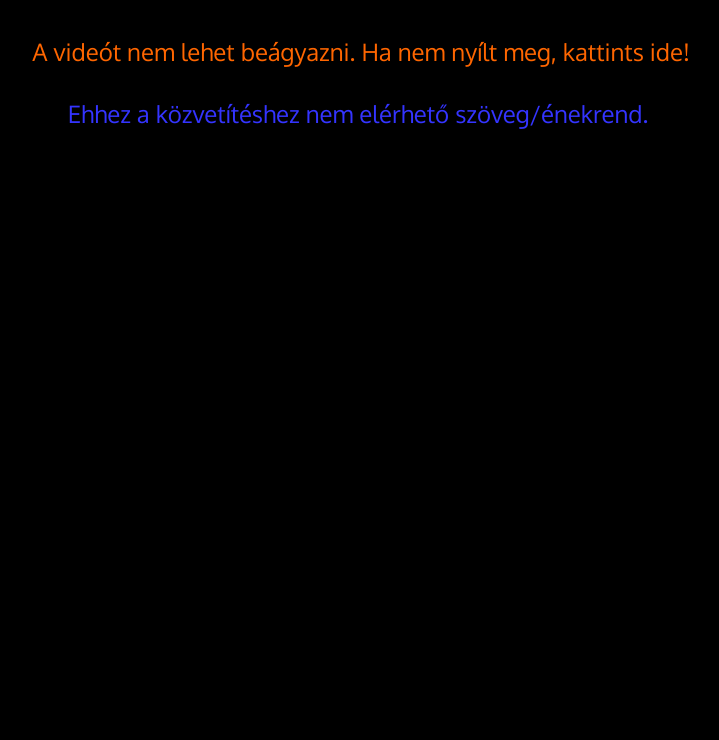
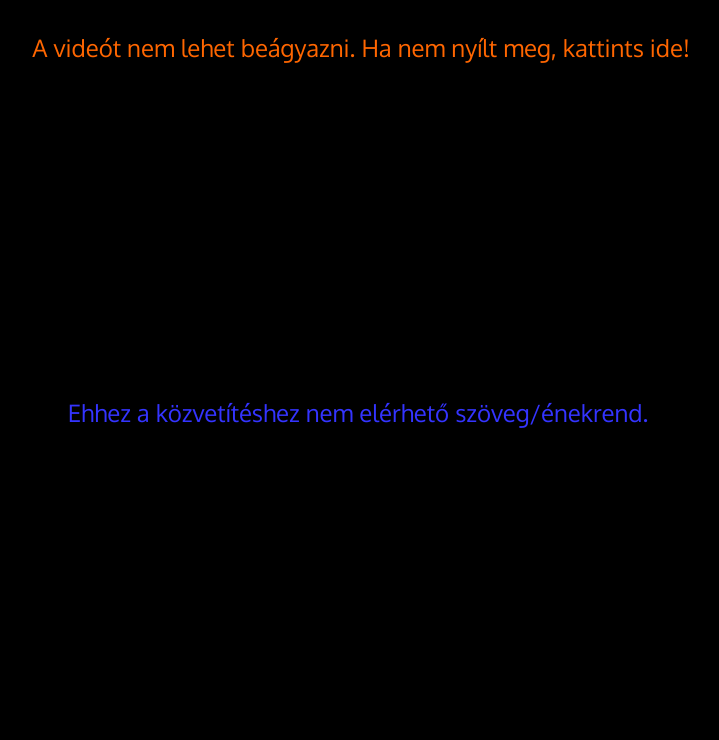
Before and after one commit to molnarm/liturgia.tv, a Django app: template zsolozsma/templates/zsolozsma/broadcast.html in a window 1280 px wide. Shown: the part 60-800 px from the top of the page, without its empty margins (299-1018 px from the left). Run offline with Django 3.2, Linux system fonts and the light colour scheme; the template is opened without the code that fills it, so the values that code supplies are empty; parts of the project's set-up code (start-up, migrations or seed data) failed here and were passed over.

Commit message:
közvetítés nézet elrendezései

```diff
--- a/zsolozsma/queries.py
+++ b/zsolozsma/queries.py
@@ -5,6 +5,7 @@ from django.core.exceptions import ObjectDoesNotExist
 import urllib.request
 
 SCHEDULE_FUTURE_DAYS = 7
+TIMEDELTA_TOLERANCE = 15
 
 
 class ScheduleItem(object):
@@ -70,8 +71,6 @@ def get_schedule(
 
 # (enabled, live)
 def get_broadcast_status(event, date):
-    TIMEDELTA_TOLERANCE = 15
-
     now = datetime.now()
     if (now.date() < date):
         return (False, False)
--- a/zsolozsma/static/zsolozsma/style.css
+++ b/zsolozsma/static/zsolozsma/style.css
@@ -34,11 +34,15 @@ nav span {
     float: right;
 }
 
-.content {
-    position: absolute;
-    top: 70px; /* nav */
-    bottom: 0;
-    width: 100%;
+.message {
+    width: 80%;
+    min-height: 50px;
+    margin: 10px auto;
+}
+
+.message span {
+    vertical-align: middle;
+    line-height: 50px;
 }
 
 .information,
@@ -73,14 +77,65 @@ nav span {
     margin: 0 10px;
 }
 
-.container {
+/* BROADCAST */
+
+.broadcast {
+    position: absolute;
+    top: 70px;
+    bottom: 0px;
+    width: 100%;
+}
+
+.video-wrapper {
+    width: 100%;
+    height: 100%;
+}
+
+/* no video, no text */
+.no-video .video,
+.no-text .text {
+    height: 70px; /* message */
+    width: 100%;
+}
+
+/* video, no text */
+.with-video.no-text .video
+{
+    position: absolute;
+    top: 0;
+    bottom: 70px;
+    height: auto;
+    width: 100%;
+}
+.with-video.no-text .text{
+    position: absolute;
+    bottom: 0;
+}
+
+.with-video.video-16-9.no-text .video
+{
+    position: relative;
+}
+.with-video.video-16-9.no-text .text{
+    position: relative;
+}
+
+/* text, no video */
+.broadcast.no-video.with-text {
+    display: flex;
+    flex-direction: column;
+}
+.no-video.with-text .text {
+    flex: 1;
+}
+
+/* video and text */
+.with-video.with-text .video,
+.with-video.with-text .text {
+    position: relative;
     width: 50%;
     height: 100%;
     float: left;
-}
-
-.fullwidth {
-    width: 100%;
 }
 
 iframe {
@@ -89,25 +144,16 @@ iframe {
     border: 0;
 }
 
-.video-16-9 {
+.video-16-9 .video-wrapper {
     position: relative;
     padding-bottom: 56.25%;
     height: 0;
 }
 
-.video-16-9 iframe {
+.video-16-9 .video iframe {
     position: absolute;
     top: 0;
     left: 0;
-}
-
-.message {
-    width: 80%;
-    margin: 20px auto;
-}
-
-.message span {
-    vertical-align: middle;
 }
 
 /* TEXT */
@@ -165,6 +211,27 @@ a:hover,
 }
 
 /* KICSI */
+@media only screen and (max-width: 1280px){
+    .broadcast {
+        display: flex;
+        flex-direction: column;
+    }
+    .video,
+    .text {
+        width: 100% !important;
+        height: auto !important;
+    }
+    .video {
+        flex: 1;
+    }
+    .video-16-9 .video{
+        flex: none;
+    }
+    .text {
+        flex: 1;
+    }
+}
+/* MOBIL */
 @media only screen and (max-width: 720px){
     body {
         font-size: 18px;
@@ -175,23 +242,6 @@ a:hover,
     nav .title {
         display: none;
     }
-    .content {
-        display: flex;
-        flex-direction: column;
-    }
-    .container {
-        width: 100%;
-        height: auto;
-    }
-    .container.video {
-        flex: 1;
-    }
-    .container.video-16-9 {
-        flex: none;
-    }
-    .container.text {
-        flex: 1;
-    }
     .flex-row {
         flex: none;
         width: 33.3%;
--- a/zsolozsma/templates/zsolozsma/broadcast.html
+++ b/zsolozsma/templates/zsolozsma/broadcast.html
@@ -1,12 +1,17 @@
 {% extends "zsolozsma/layout.html" %}
+{% block bodyclass %}broadcast-page{% endblock %}
 {% block title %}{{ broadcast.event_name }} - {{ broadcast.location_name }}{% endblock %}
 {% block content %}
 
+<div class="broadcast
+    {% if broadcast.video_iframe %} with-video{% else %} no-video{%endif%}
+    {% if broadcast.video_only %} video-16-9{% endif %}
+    {% if broadcast.has_text and broadcast.text_iframe %} with-text{% else %} no-text{% endif %}
+">
+    <div class="video">
         {% if broadcast.video_iframe %}
-    <div class="container video {% if not broadcast.has_text or not broadcast.text_iframe %}fullwidth{% endif %}">
-        <div {% if broadcast.video_only %}class="video-16-9" {% endif %}>
+            <div class="video-wrapper">
                 <iframe src="{{ broadcast.video_url }}"></iframe>
-        </div>
             </div>
         {% else %}
             {% include "zsolozsma/snippets/warning.html" with content='A videót nem lehet beágyazni. Ha nem nyílt meg, kattints ide!' link=broadcast.video_url %}
@@ -14,12 +19,11 @@
                 window.open('{{ broadcast.video_url }}', '_blank', 'noopener');
             </script>
         {% endif %}
-
+    </div>
+    <div class="text">
         {% if broadcast.has_text %}
             {% if broadcast.text_iframe %}
-        <div class="container text {% if not broadcast.video_iframe %}fullwidth{% endif %}">
                 <iframe src="{{ broadcast.text_url }}"></iframe>
-        </div>
             {% else %}
                 {% include "zsolozsma/snippets/warning.html" with content='A szöveget nem lehet beágyazni. Ha nem nyílt meg, kattints ide!' link=broadcast.text_url %}
                 <script type="text/javascript">
@@ -29,5 +33,7 @@
         {% else %}
             {% include "zsolozsma/snippets/info.html" with content='Ehhez a közvetítéshez nem elérhető szöveg/énekrend.' %}
         {% endif %}
+    </div>
+</div>
 
 {% endblock %}
--- a/zsolozsma/tests.py
+++ /dev/null
@@ -1,3 +0,0 @@
-from django.test import TestCase
-
-# Create your tests here.
```
Lines whose indentation alone changed are shown as unchanged.
